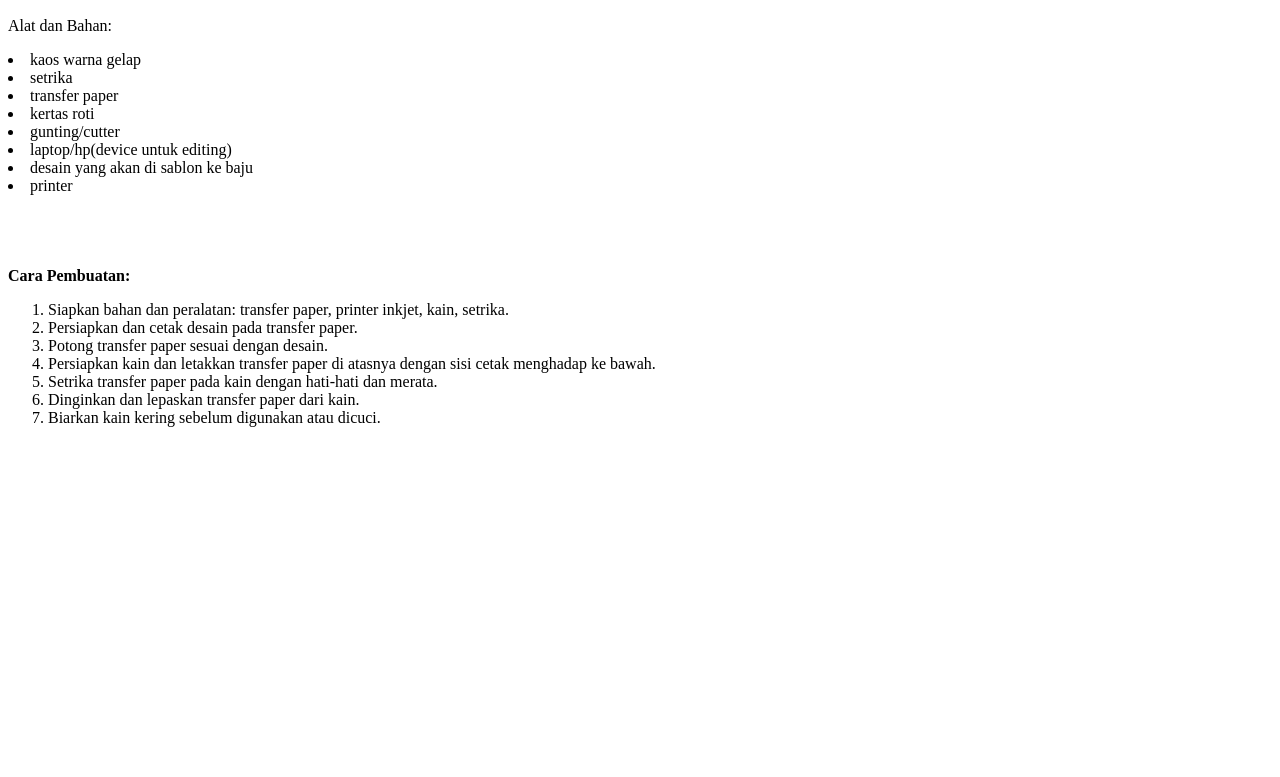
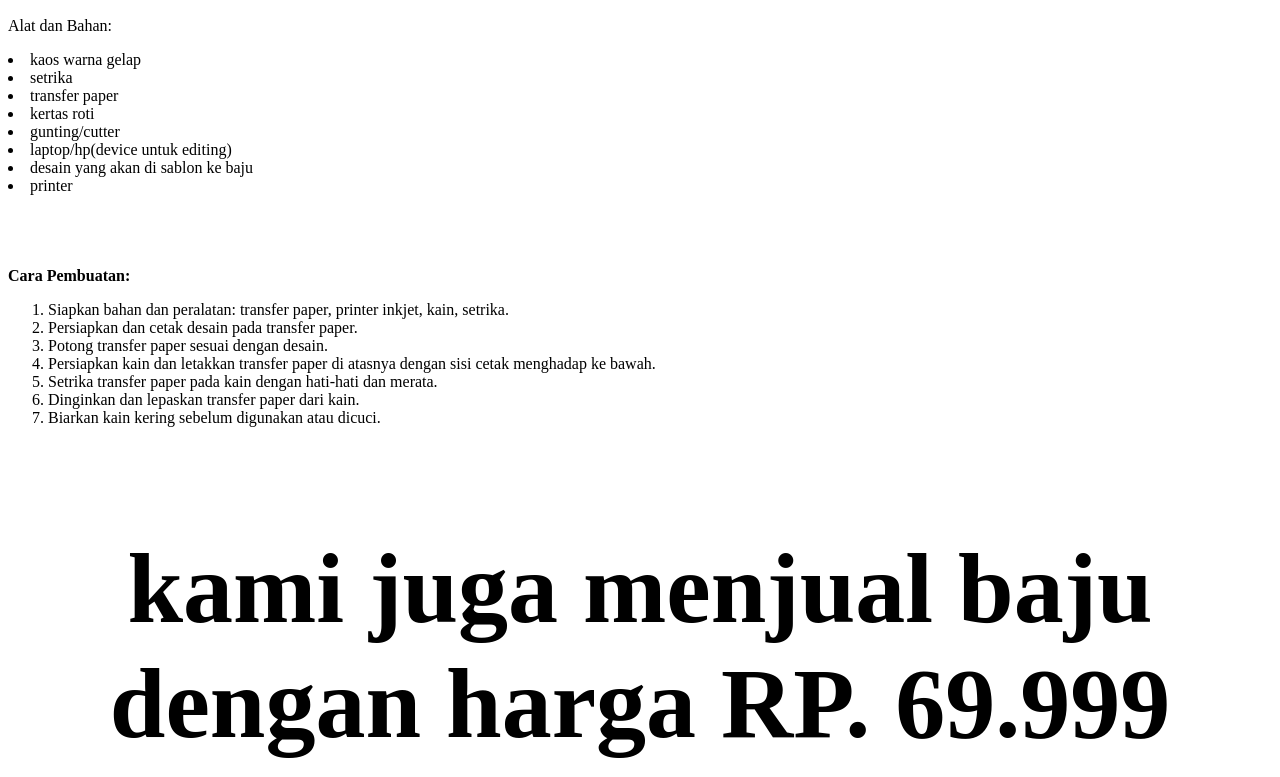
Before and after one commit to NaekoRA/DCLUB, a plain HTML site: page index.html in a window 1280 px wide. Shown: the part 333-1110 px from the top of the page. Before the commit the page ends 800 px from the top, so only its background shows below. Drawn offline with Linux system fonts and the light colour scheme.

Commit message:
Update index.html

```diff
--- a/index.html
+++ b/index.html
@@ -49,6 +49,11 @@ Dinginkan dan lepaskan transfer paper dari kain.
 Biarkan kain kering sebelum digunakan atau dicuci.
 </li>
 </ol>
+    <br>
+<br>
+<br>
+<br>
+<p align="center"><b style="font-size: 100px; " >kami juga menjual baju dengan harga RP. 69.999</b></p>
 
 
 
```
